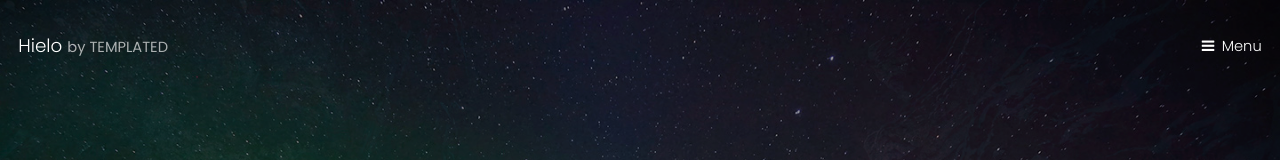
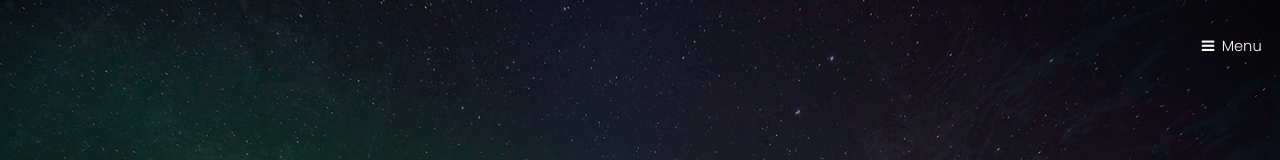
Before and after one commit to TellMeNikki/TellMeNikki.github.io, a plain HTML site: page index.html in a window 1280 px wide. Shown: the top 160 px of the page. Drawn offline with Linux system fonts and the light colour scheme.

Commit message:
Update index.html

```diff
--- a/index.html
+++ b/index.html
@@ -1,12 +1,7 @@
 <!DOCTYPE HTML>
-<!--
-	Hielo by TEMPLATED
-	templated.co @templatedco
-	Released for free under the Creative Commons Attribution 3.0 license (templated.co/license)
--->
 <html>
 	<head>
-		<title>Hielo by TEMPLATED</title>
+		<title>Nicole Araya - Portafolio</title>
 		<meta charset="utf-8" />
 		<meta name="viewport" content="width=device-width, initial-scale=1" />
 		<link rel="stylesheet" href="assets/css/main.css" />
@@ -15,7 +10,6 @@
 
 		<!-- Header -->
 			<header id="header" class="alt">
-				<div class="logo"><a href="index.html">Hielo <span>by TEMPLATED</span></a></div>
 				<a href="#menu">Menu</a>
 			</header>
 
```
